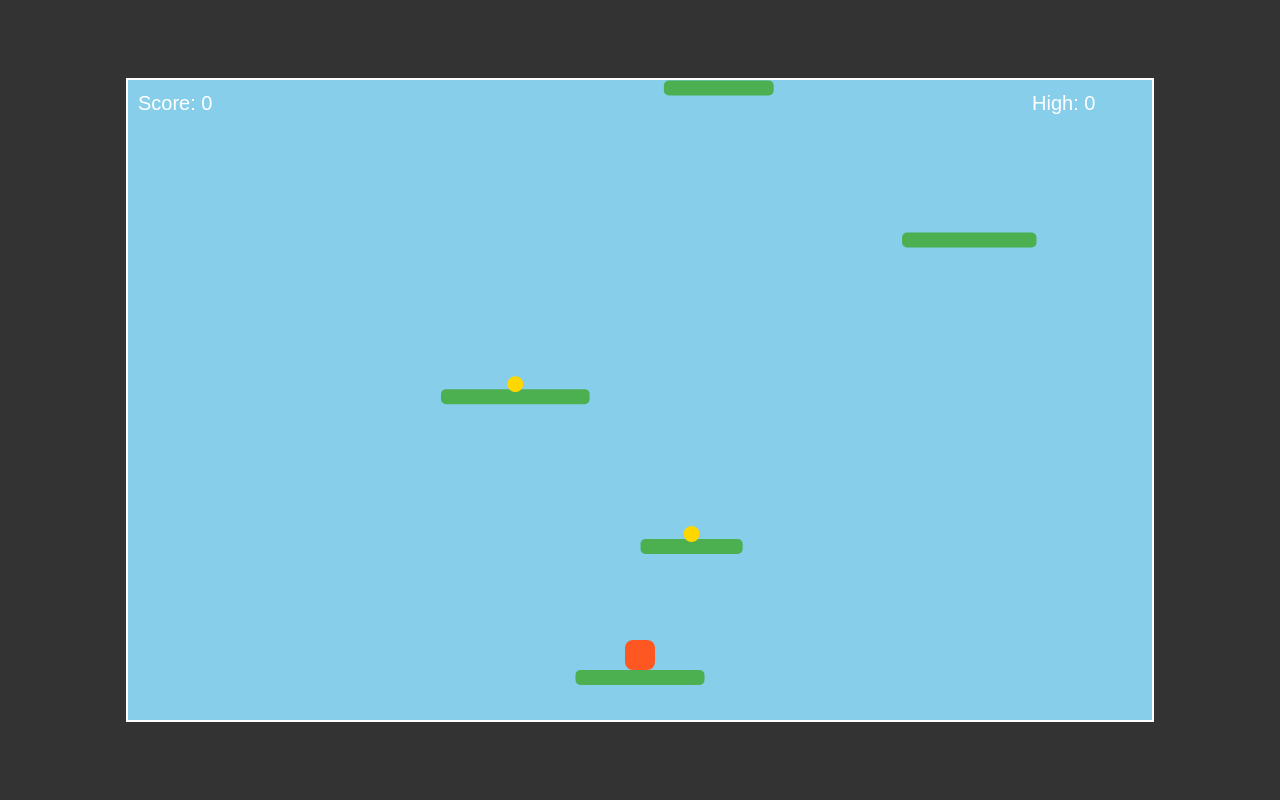
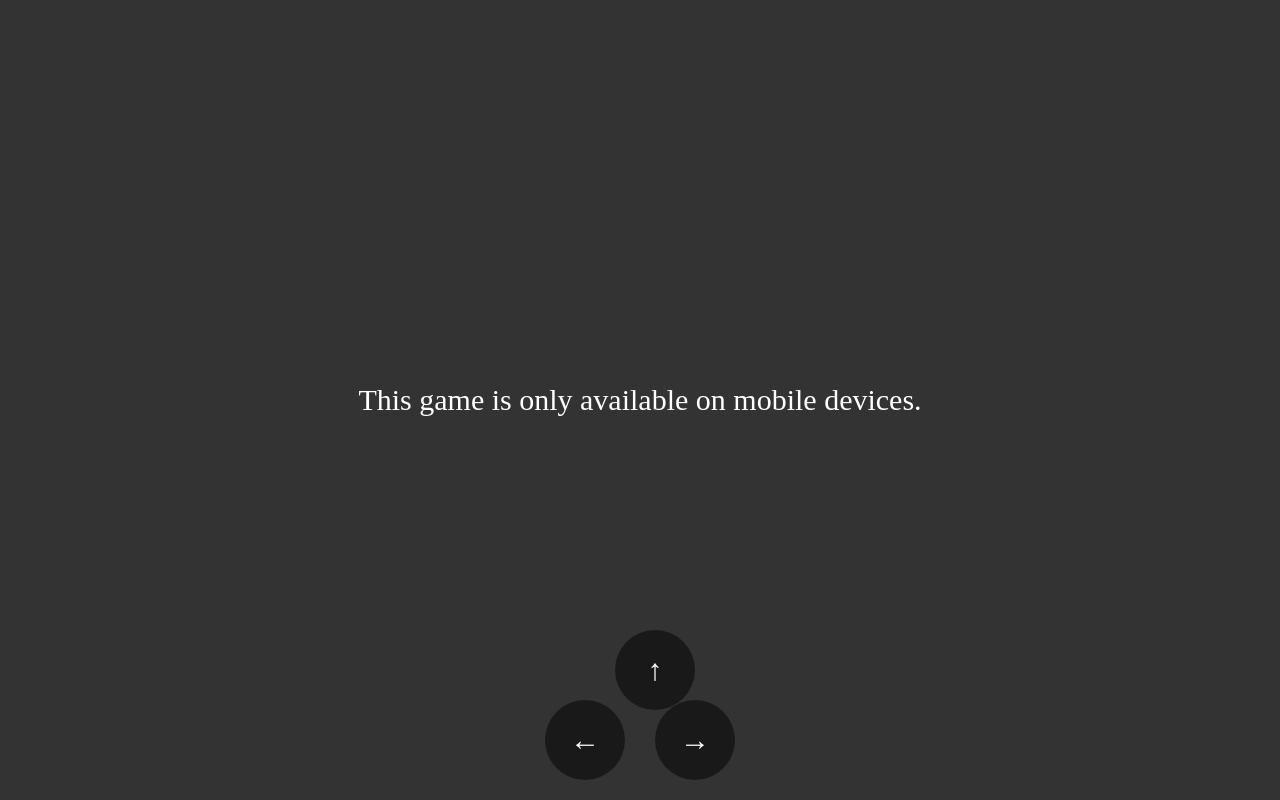
Before and after one commit to Xplier/2D, a plain HTML site: page index.html in a window 1280 px wide. Drawn offline with Linux system fonts and the light colour scheme.

Commit message:
Update index.html

```diff
--- a/index.html
+++ b/index.html
@@ -3,7 +3,7 @@
 <head>
     <meta charset="UTF-8">
     <meta name="viewport" content="width=device-width, initial-scale=1.0">
-    <title>Vertical Platform Climber</title>
+    <title>Vertical Platform Climber - Mobile Only</title>
     <style>
         body {
             margin: 0;
@@ -52,12 +52,20 @@
             color: white;
             font-size: 30px;
         }
-        #controls {
-            display: none; /* Initially hide controls */
+        #noMobileMessage {
+            color: white;
+            font-size: 30px;
+            text-align: center;
+            position: absolute;
+            top: 50%;
+            left: 50%;
+            transform: translate(-50%, -50%);
         }
     </style>
 </head>
 <body>
+    <div id="noMobileMessage">This game is only available on mobile devices.</div>
+
     <script>
         const canvas = document.createElement('canvas');
         const ctx = canvas.getContext('2d');
@@ -75,9 +83,12 @@
         // Detect mobile screen
         const isMobile = window.innerWidth < 768;
 
-        // Show or hide mobile controls based on screen width
-        if (isMobile) {
-            document.getElementById('controls').style.display = 'flex';
+        // If not mobile, show a message and do nothing
+        if (!isMobile) {
+            document.getElementById('noMobileMessage').style.display = 'block';
+            return;  // Exit the script
+        } else {
+            document.getElementById('noMobileMessage').style.display = 'none';
         }
 
         class Player {
@@ -199,12 +210,6 @@
             platforms.push(new Platform(x, y));
         }
 
-        const keys = {
-            left: false,
-            right: false,
-            jump: false
-        };
-
         // Variables for swipe detection
         let touchStartX = 0;
         let touchStartY = 0;
@@ -236,32 +241,17 @@
 
             // Detect left side touch hold
             if (touchStartX < canvas.width / 2) {
-                keys.left = false;
+                keys.left = true;
             }
 
             // Detect right side touch hold
             if (touchStartX > canvas.width / 2) {
-                keys.right = false;
+                keys.right = true;
             }
 
             // Reset jump after the swipe up action
             if (keys.jump) {
                 keys.jump = false;
-            }
-        });
-
-        // Handle left/right holding on touch devices
-        document.addEventListener('touchstart', (e) => {
-            e.preventDefault();
-            const touch = e.touches[0];
-
-            // Left side of the screen
-            if (touch.clientX < canvas.width / 2) {
-                keys.left = true;
-            }
-            // Right side of the screen
-            else {
-                keys.right = true;
             }
         });
 
@@ -275,6 +265,10 @@
             }
             if (keys.right && player.velocityX < player.maxSpeed) {
                 player.velocityX += 0.5;
+            }
+
+            if (!keys.left && !keys.right) {
+                player.velocityX *= friction;
             }
 
             player.velocityY += gravity;
@@ -336,10 +330,11 @@
         gameLoop();
     </script>
 
+    <!-- Mobile Controls -->
     <div id="controls">
-        <div class="control-button">←</div>
-        <div class="control-button">→</div>
-        <div id="jumpButton" class="control-button">↑</div>
+        <div class="control-button" id="leftButton">←</div>
+        <div class="control-button" id="rightButton">→</div>
     </div>
+    <div id="jumpButton" class="control-button">↑</div>
 </body>
 </html>
```
